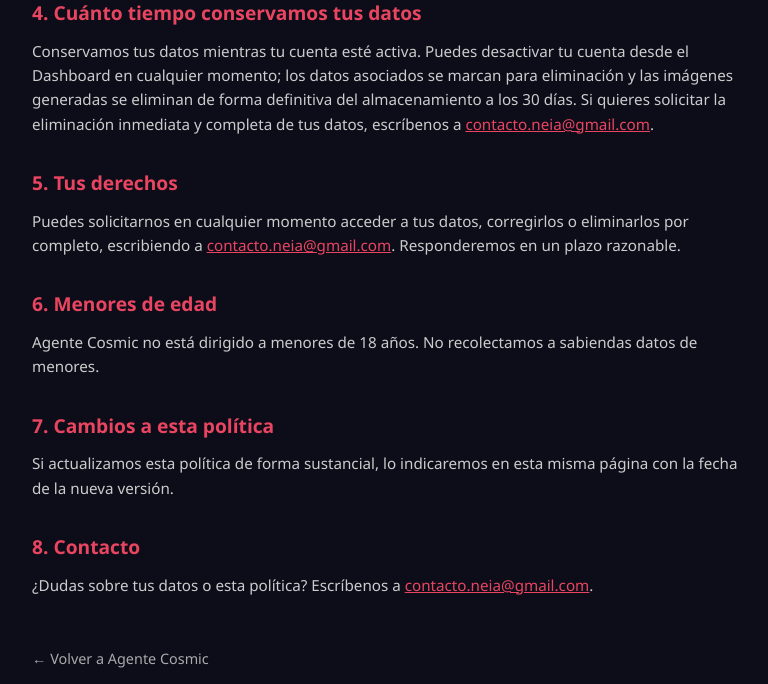
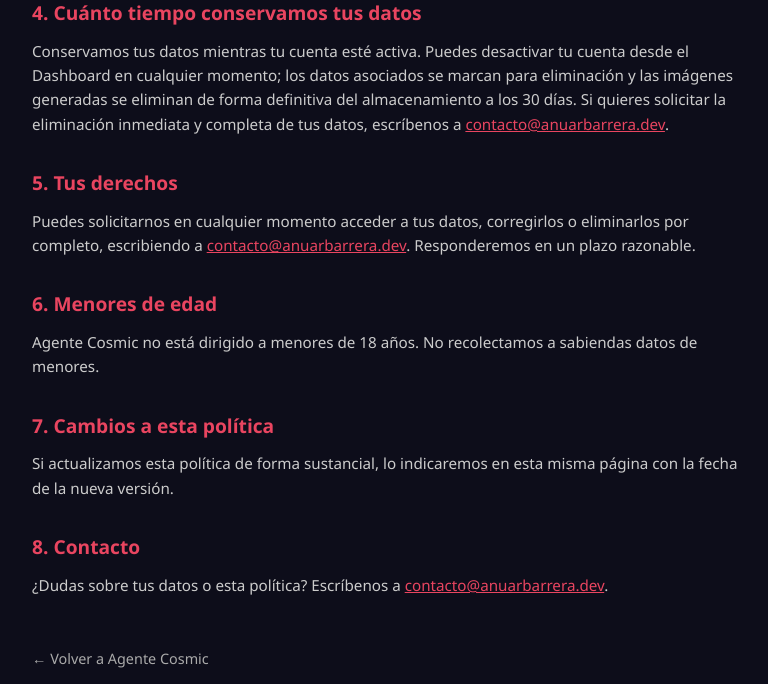
Before and after one commit to AnuarBarrera/agente-cosmic, a Django app: template core/brand_dna/templates/brand_dna/legal/privacy.html in a window 1280 px wide. Shown: the part 1251-1935 px from the top of the page, without its empty margins (248-1016 px from the left). Run offline with Django 5.2, Linux system fonts and the light colour scheme; the template is opened without the code that fills it, so the values that code supplies are empty.

Commit message:
fix: correo de contacto en privacidad/terminos — contacto@anuarbarrera.dev en vez del correo personal
Co-Authored-By: Claude Sonnet 5 <noreply@anthropic.com>
Claude-Session: https://claude.ai/code/session_014s2g6fJ7RG99DMH4Q2tMgD

```diff
--- a/core/brand_dna/templates/brand_dna/legal/privacy.html
+++ b/core/brand_dna/templates/brand_dna/legal/privacy.html
@@ -85,14 +85,14 @@
       cuenta desde el Dashboard en cualquier momento; los datos asociados se marcan
       para eliminación y las imágenes generadas se eliminan de forma definitiva del
       almacenamiento a los 30 días. Si quieres solicitar la eliminación inmediata y
-      completa de tus datos, escríbenos a <a href="mailto:contacto.neia@gmail.com">contacto.neia@gmail.com</a>.
+      completa de tus datos, escríbenos a <a href="mailto:contacto@anuarbarrera.dev">contacto@anuarbarrera.dev</a>.
     </p>
 
     <h2>5. Tus derechos</h2>
     <p>
       Puedes solicitarnos en cualquier momento acceder a tus datos, corregirlos o
       eliminarlos por completo, escribiendo a
-      <a href="mailto:contacto.neia@gmail.com">contacto.neia@gmail.com</a>. Responderemos
+      <a href="mailto:contacto@anuarbarrera.dev">contacto@anuarbarrera.dev</a>. Responderemos
       en un plazo razonable.
     </p>
 
@@ -111,7 +111,7 @@
     <h2>8. Contacto</h2>
     <p>
       ¿Dudas sobre tus datos o esta política? Escríbenos a
-      <a href="mailto:contacto.neia@gmail.com">contacto.neia@gmail.com</a>.
+      <a href="mailto:contacto@anuarbarrera.dev">contacto@anuarbarrera.dev</a>.
     </p>
 
     <a href="{% url 'landing' %}" class="back">← Volver a Agente Cosmic</a>
--- a/core/brand_dna/templates/brand_dna/legal/terms.html
+++ b/core/brand_dna/templates/brand_dna/legal/terms.html
@@ -101,7 +101,7 @@
     <h2>8. Cambios y contacto</h2>
     <p>
       Podemos actualizar estos términos; los cambios sustanciales se indicarán en
-      esta página. Dudas: <a href="mailto:contacto.neia@gmail.com">contacto.neia@gmail.com</a>.
+      esta página. Dudas: <a href="mailto:contacto@anuarbarrera.dev">contacto@anuarbarrera.dev</a>.
     </p>
 
     <a href="{% url 'landing' %}" class="back">← Volver a Agente Cosmic</a>
```
